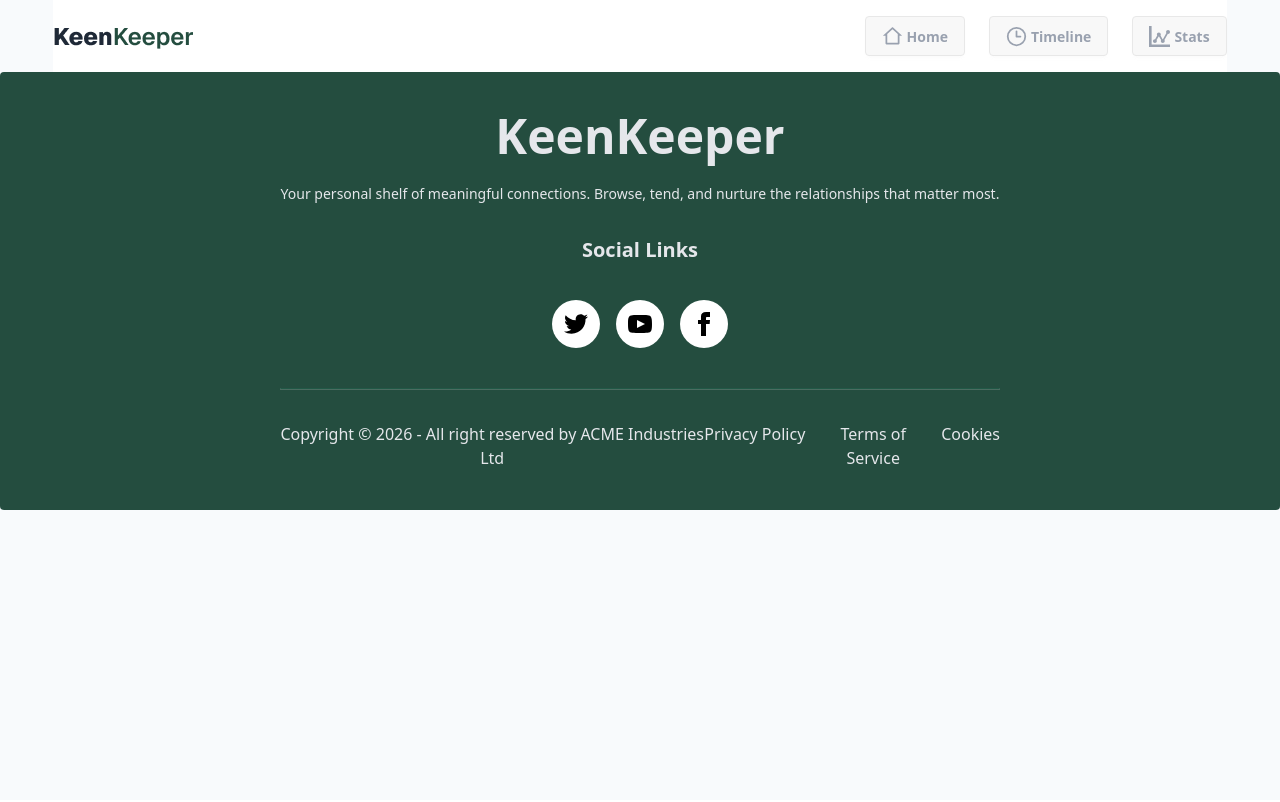
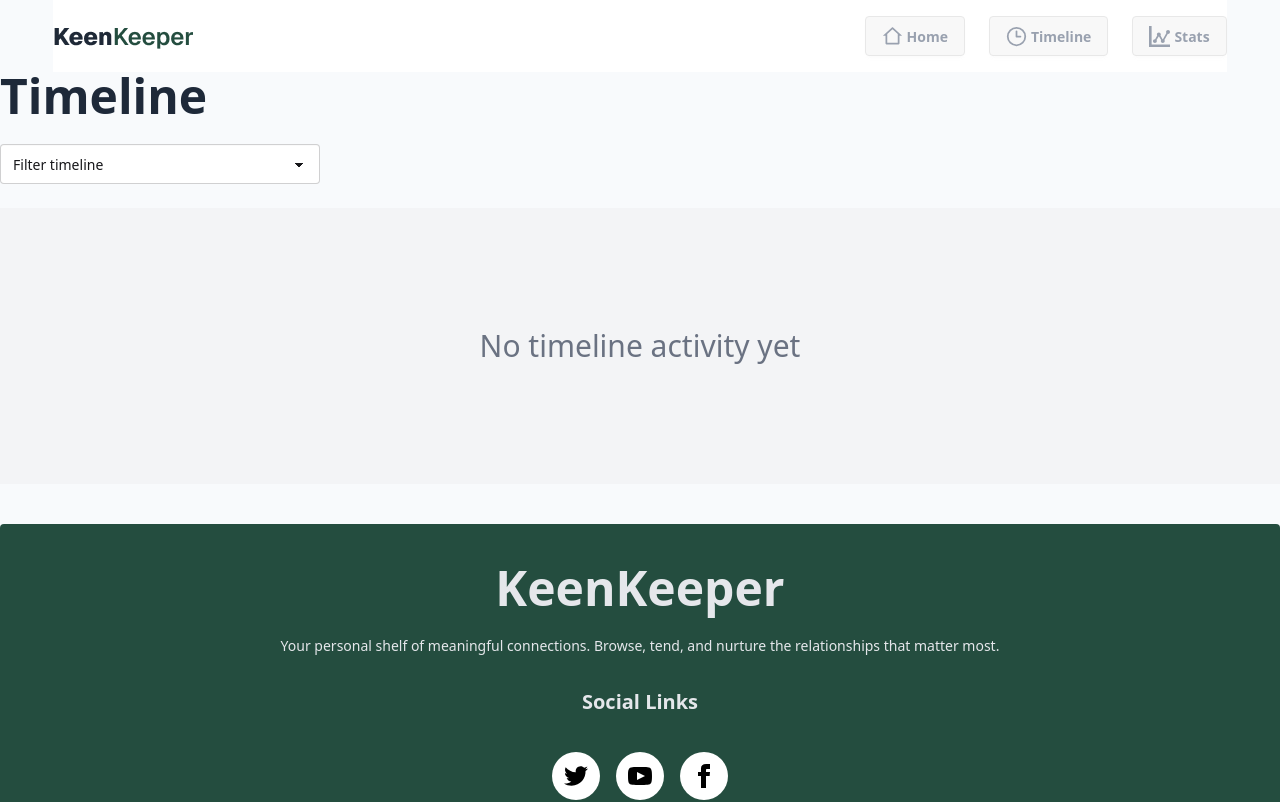
Before and after one commit to Sami-Abdullah/b13-a7, a Next.js app: page /timeline in a window 1280 px wide. Shown: the top 802 px of the page. Built offline with nearby package versions, Linux system fonts and the light colour scheme.

Commit message:
added filter

```diff
--- a/src/app/layout.jsx
+++ b/src/app/layout.jsx
@@ -2,6 +2,7 @@ import { Geist, Geist_Mono } from "next/font/google";
 import "./globals.css";
 import Navbar from "@/components/Navbar";
 import Footer from "@/components/Footer";
+import TimeLineTracker from "@/components/TimeLineTracker";
 
 
 
@@ -27,13 +28,14 @@ export default function RootLayout({ children }) {
       <body className="min-h-screen flex flex-col bg-[#f8fafcFF]">
 
 
-
+        <TimeLineTracker>
           <div>
             <Navbar></Navbar>
             {children}
             <Footer></Footer>
+          </div>
+        </TimeLineTracker>
 
-          </div>
 
 
 
--- a/src/app/profile/[profileid]/page.jsx
+++ b/src/app/profile/[profileid]/page.jsx
@@ -1,6 +1,7 @@
 
 import ProfileDetailsCard from '@/components/ProfileDetailsCard';
 import TimeLineTracker from '@/components/TimeLineTracker';
+import TimeLineTrackerChild from '@/components/TimeLineTrackerChild';
 import React from 'react';
 import { GoArchive } from 'react-icons/go';
 import { MdOutlineDelete, MdOutlineTextsms } from 'react-icons/md';
@@ -58,7 +59,7 @@ const page = async ({ params }) => {
             </div>
           </div>
           {/* bottom */}
-          <TimeLineTracker profileid={profileid}></TimeLineTracker>
+          <TimeLineTrackerChild profile={profile}></TimeLineTrackerChild>
         </div>
       </div>
     </div>
--- a/src/app/stats/page.jsx
+++ b/src/app/stats/page.jsx
@@ -2,8 +2,11 @@ import React from 'react';
 
 const page = () => {
   return (
-    <div>
-      this is stats
+    <div className=' container mx-auto'>
+      <h1 className='text-4xl font-bold'>FriendShip Analytics</h1>
+      <div className='shadow-sm bg-gray-200 px-20 py-10'>
+        <h1></h1>
+      </div>
     </div>
   );
 };
--- a/src/app/timeline/page.jsx
+++ b/src/app/timeline/page.jsx
@@ -1,13 +1,33 @@
 'use client'
-import React from 'react';
+import { connectionContext } from '@/components/ContextCom';
+import DropDownFilter from '@/components/DropDownFilter';
+import TimeLineList from '@/components/TimeLineList';
+import React, { useContext, useState } from 'react';
 
-const page = () => {
+const Page = () => {
+  const { connectionType } = useContext(connectionContext);
+  const [filteredMethods, setfilteredMethods] = useState([...connectionType])
 
+  console.log('this is filter',filteredMethods);
   return (
-    <div>
+    <div className='space-y-6 container mx-auto mb-10'>
+      <h1 className='text-gray-800 text-5xl font-bold'>Timeline</h1>
+      <DropDownFilter connectionType={connectionType} setfilteredMethods={setfilteredMethods}></DropDownFilter>
 
+      {
+
+      filteredMethods.length === 0 ? (
+        <div className="px-7 py-30 text-center text-3xl fonst-semibold bg-gray-100 text-gray-500 ">
+          No timeline activity yet
+        </div>
+      ) : (
+        filteredMethods.map((t) => (
+          <TimeLineList key={t.id} t={t} />
+
+        ))
+      )}
     </div>
   );
 };
 
-export default page;
+export default Page;
--- a/src/components/Data.jsx
+++ /dev/null
@@ -1,15 +0,0 @@
-import Home from '@/app/page';
-import React from 'react';
-
-const Data = async() => {
-  const res =await  fetch('http://localhost:3000/data.json')
-  const friends = await res.json()
-
-  return (
-    <>
-      <Home data={friends}></Home>
-    </>
-  );
-};
-
-export default Data;
--- /dev/null
+++ b/src/components/DropDownFilter.jsx
@@ -0,0 +1,30 @@
+const DropDownFilter = ({ connectionType, setfilteredMethods }) => {
+
+
+  const handleFilter =(value)=>{
+    if(value==='all') {
+      setfilteredMethods([...connectionType]);
+      return;
+    }
+
+    const temp = connectionType.filter(item=> item.type === value);
+    console.log(temp);
+    setfilteredMethods([...temp]);
+  }
+  return (
+    <select
+      defaultValue=""
+      onChange={(e) => handleFilter(e.target.value)}
+      className="select"
+    >
+      <option value="" disabled>
+        Filter timeline
+      </option>
+      <option value="all">All</option>
+      <option value="call">Call</option>
+      <option value="text">Text</option>
+      <option value="video">Video</option>
+    </select>
+  );
+};
+export default DropDownFilter
--- a/src/components/TimeLineTracker.jsx
+++ b/src/components/TimeLineTracker.jsx
@@ -2,17 +2,14 @@
 import React, {  useState } from 'react';
 import TimeLineTrackerChild from './TimeLineTrackerChild';
 import { connectionContext } from './ContextCom';
-const TimeLineTracker = ({ profileid }) => {
+const TimeLineTracker = ({ children }) => {
   const [connectionType, setConnectionType] = useState([]);
 
   return (
 
     <>
-      <connectionContext.Provider value={{connectionType,setConnectionType,profileid}}>
-
-        <TimeLineTrackerChild >
-
-        </TimeLineTrackerChild>
+      <connectionContext.Provider value={{connectionType,setConnectionType}}>
+        {children}
       </connectionContext.Provider>
     </>
   );
--- a/src/components/TimeLineTrackerChild.jsx
+++ b/src/components/TimeLineTrackerChild.jsx
@@ -1,16 +1,23 @@
+'use client'
 import React, { useContext, useEffect } from 'react';
 import { LuPhone, LuVideo } from 'react-icons/lu';
 import { MdOutlineTextsms } from 'react-icons/md';
 import { connectionContext } from './ContextCom';
 
-const TimeLineTrackerChild = () => {
-  const { connectionType, setConnectionType, profileid } = useContext(connectionContext);
+const TimeLineTrackerChild = ({ profile }) => {
+  const { connectionType, setConnectionType } = useContext(connectionContext);
 
   const handleConnection = (method) => {
     const temp = [...connectionType];
-    const res = temp.filter(t => t.id !== profileid)
+    const res = temp.filter(t => t.id !== profile.id)
 
-    setConnectionType([...res, { id: profileid, type: method }])
+    setConnectionType([...res,
+    {
+      id: profile.id,
+      type: method,
+      name: profile.name,
+      date: profile.next_due_date
+    }])
 
   }
   useEffect(() => {
```
Also changed, not shown: src/components/TimeLineList.jsx (added, +35 -0 lines).
